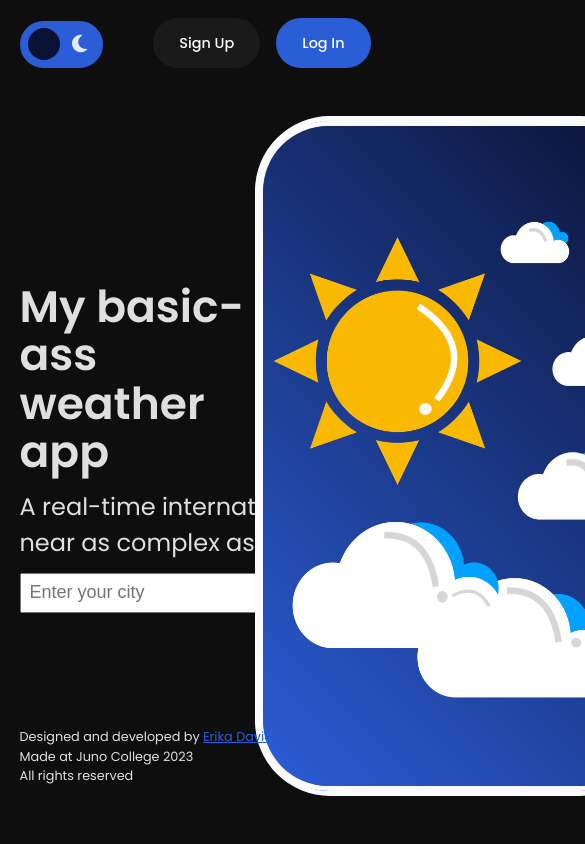
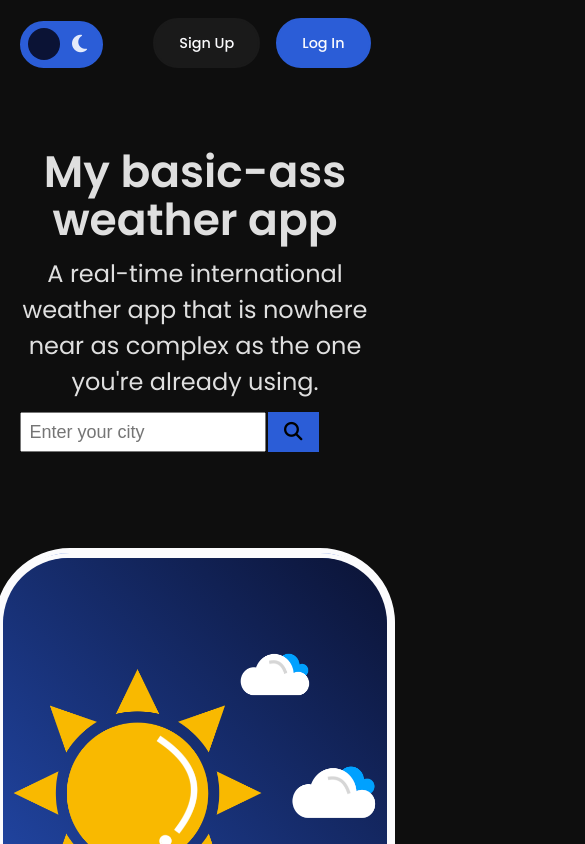
Before and after one commit to erikajdavid/my-weather-app, a React (Vite) app: page / in a window 390 px wide. Shown: the top 844 px of the page, 585 px wide, since content can reach past the window. Built offline with nearby package versions, Linux system fonts and the light colour scheme; no server answers.

Commit message:
blitz responsiveness down to 480px

```diff
--- a/src/App.css
+++ b/src/App.css
@@ -94,7 +94,6 @@ button {
     align-items: center;
     position: relative;
     width: 100vw;
-    height: 100vh;
     color: rgba(255, 255, 255, 0.87);
 }
 
@@ -107,7 +106,6 @@ button {
     width: 90%;
     margin: 0 auto;
     position: relative;
-    height: 100vh;
 }
 
 header {
@@ -120,9 +118,8 @@ header {
 
 .mainContainer {
     display: flex;
-    justify-content: flex-start;
+    justify-content: space-between;
     align-items: center;
-    height: 92vh;
 }
 
 .heroText {
@@ -131,7 +128,7 @@ header {
     justify-content: flex-start;
     padding-top: 5rem;
     padding-bottom: 6rem;
-    width: 67%;
+    width: 60%;
 }
 
 .day .heroText {
@@ -142,6 +139,7 @@ h1 {
     font-weight: 600;
     font-size: 2.75rem;
     line-height: 1.1;
+    width: 100%;
 }
 
 .day h1 {
@@ -152,7 +150,7 @@ h1 {
     padding: 0.75rem 0;
     font-weight: 400;
     font-size: 1.5rem;
-    width: 700px;
+    width: 100%;
 }
 
 .inputSearchBar {
@@ -702,3 +700,28 @@ form button:hover {
 .day .loginError, .day .signupError, .day .passwordsMatchError {
     color: var(--black);
 }
+
+
+@media (max-width: 940px) {
+
+    .mainContainer {
+        flex-direction: column;
+        text-align: center;
+        height: auto;
+    };
+
+    .inputSearchBar {
+        margin: 0 auto;
+    }
+
+    .heroText {
+        width: 100%;
+    }
+
+    .footerContainer {
+        all: revert;
+        text-align: center;
+        font-size: 0.8rem;
+        padding: 5rem 0 1rem 0;
+    }
+}
```
Also changed, not shown: src/index.css (deleted).
